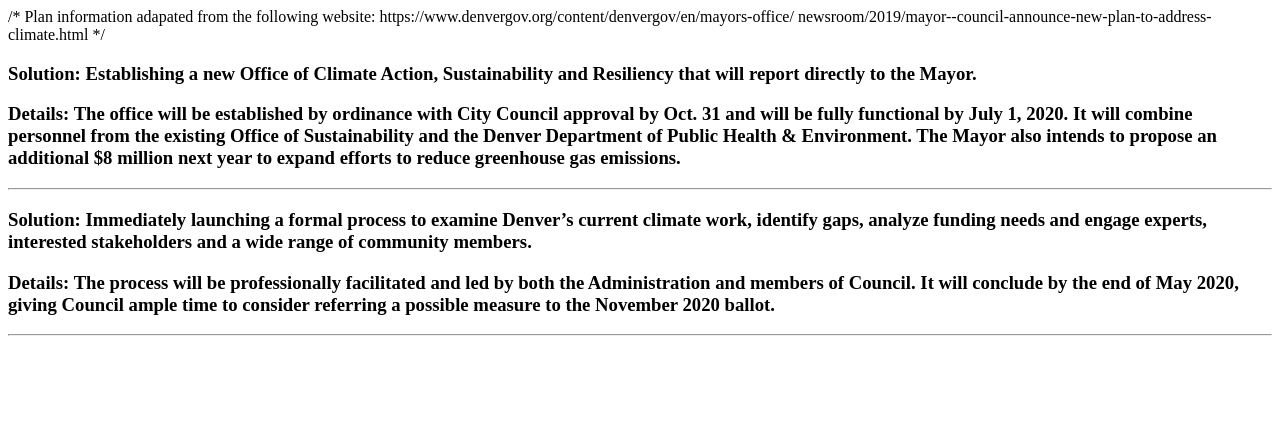
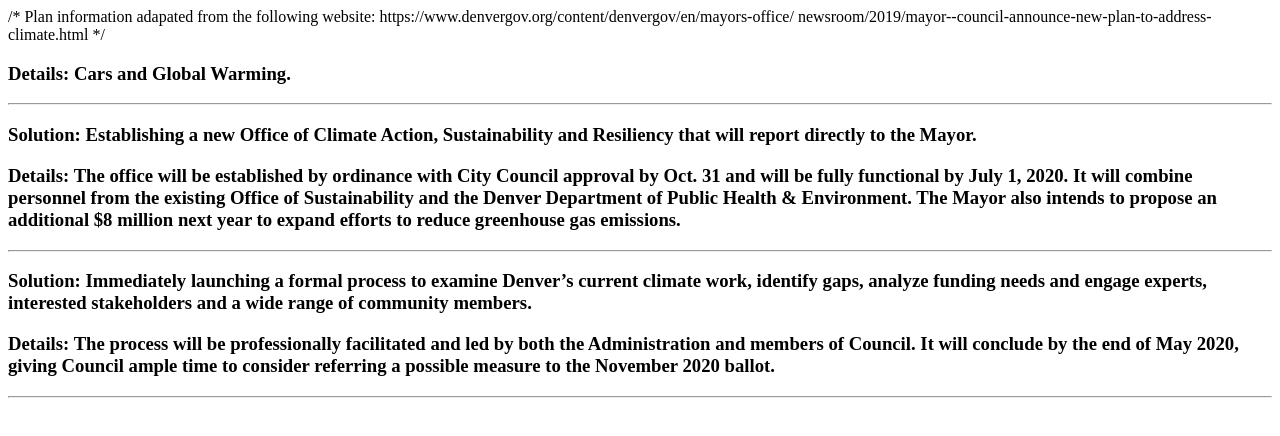
Before and after one commit to laurelherting/sustainability-to-do, a React (Create React App) app: page / in a window 1280 px wide. Shown: the top 436 px of the page. Built offline with nearby package versions, Linux system fonts and the light colour scheme.

Commit message:
finish array variable

```diff
--- a/src/App.js
+++ b/src/App.js
@@ -13,6 +13,9 @@ function App() {
       /* Plan information adapated from the following website:
       https://www.denvergov.org/content/denvergov/en/mayors-office/
       newsroom/2019/mayor--council-announce-new-plan-to-address-climate.html */
+      <Plan
+        details="Cars and Global Warming."
+      />
       <Plan
         solution="Establishing a new Office of Climate Action, Sustainability and Resiliency
         that will report directly to the Mayor."
```
Lines whose indentation alone changed are shown as unchanged.
